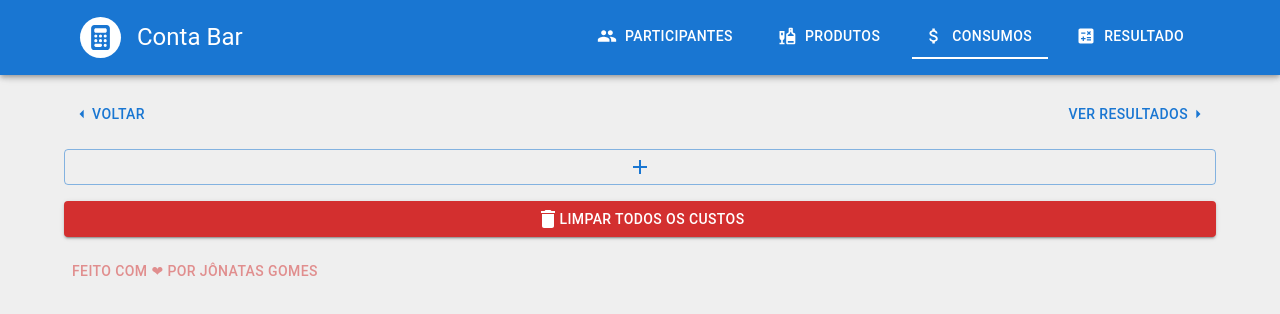
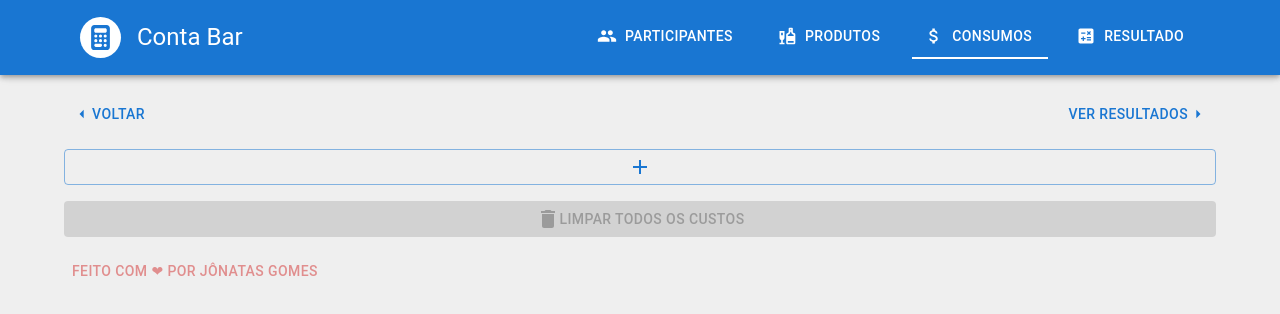
Before and after one commit to jonatas1n/divide-ai, a React (Vite) app: page /conta-bar/costs in a window 1280 px wide. Shown: the top 314 px of the page. Built offline with nearby package versions, Linux system fonts and the light colour scheme.

Commit message:
feat: disable clear all button when costs is empty

```diff
--- a/src/pages/Costs/index.tsx
+++ b/src/pages/Costs/index.tsx
@@ -19,6 +19,8 @@ export const Costs = () => {
     }
   };
 
+  const isClearAllCostsDisabled = Object.keys(costs).length === 0;
+
   return (
     <>
       <NavigationHeader
@@ -32,7 +34,12 @@ export const Costs = () => {
         <Button variant="outlined" onClick={addCost}>
           <Add />
         </Button>
-        <Button variant="contained" color="error" onClick={clearAllCosts}>
+        <Button
+          disabled={isClearAllCostsDisabled}
+          variant="contained"
+          color="error"
+          onClick={clearAllCosts}
+        >
           <Delete /> Limpar todos os custos
         </Button>
       </Stack>
```
